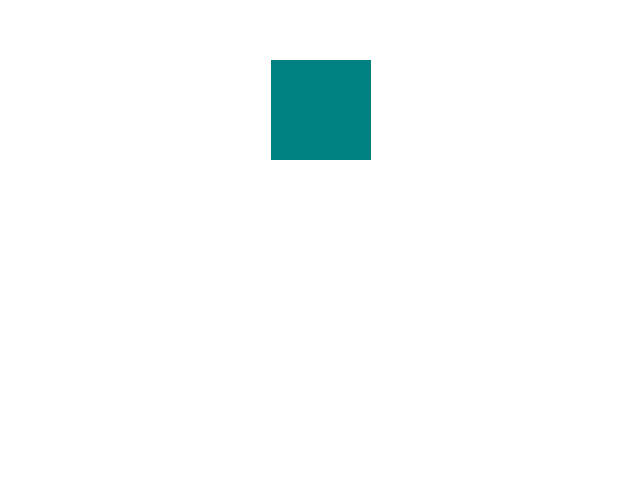
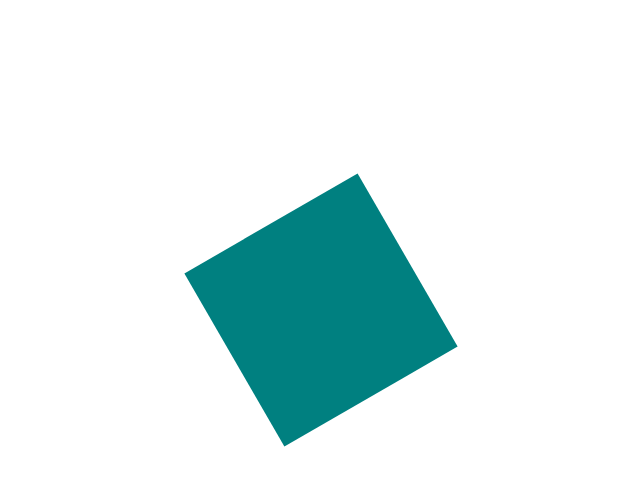
Before and after one commit to G1DY/FramerMotion, a React (Vite) app: page / in a window 1280 px wide. Shown: the part 132-616 px from the top of the page, without its empty margins (519-1159 px from the left). Built offline with nearby package versions, Linux system fonts and the light colour scheme.

Commit message:
understanding how to scale, transform and rotate an objects inside elements

```diff
--- a/src/App.tsx
+++ b/src/App.tsx
@@ -3,8 +3,8 @@ import { motion } from "framer-motion";
 const App = () => {
   return (
     <motion.div
-      className="box justify-center flex items-center m-20px"
-      animate={{ translateX: 200 }}
+      className="box"
+      animate={{ rotate: 60, scale: 2, x: 200, y: 200 }}
     ></motion.div>
   );
 };
```
